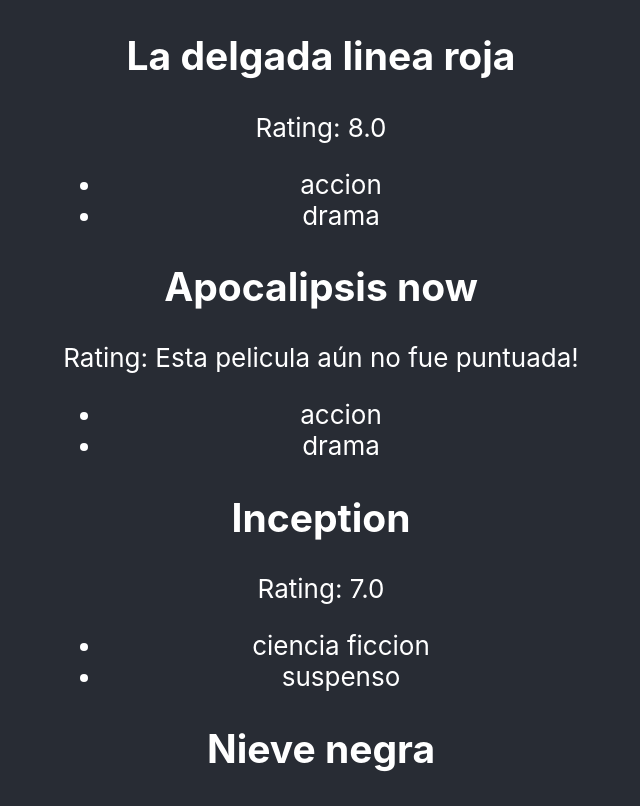
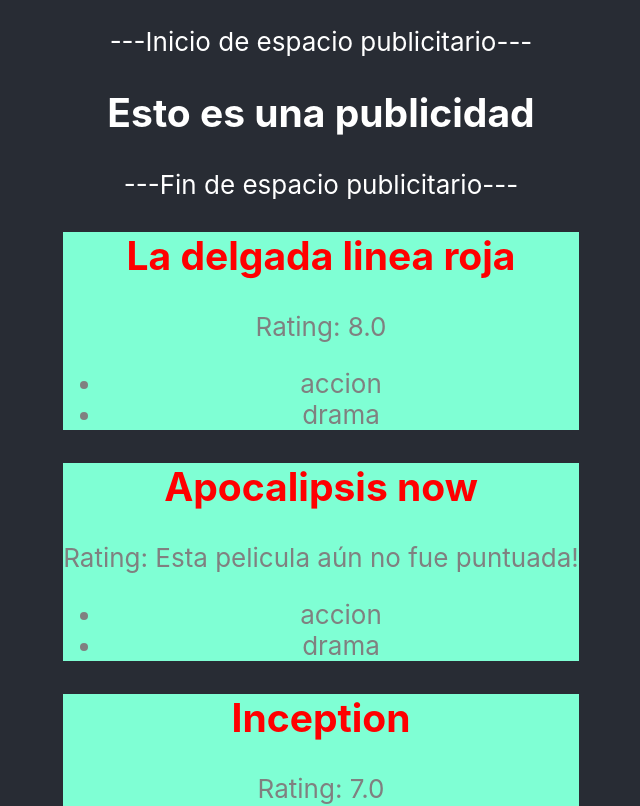
Before and after one commit to Mora-Dav/react-playground, a React (Create React App) app: page / in a window 1280 px wide. Shown: the top 806 px of the page, without its empty margins (319-959 px from the left). Built offline with nearby package versions, Linux system fonts and the light colour scheme.

Commit message:
hoja de estilo componentes

```diff
--- a/package.json
+++ b/package.json
@@ -6,6 +6,7 @@
     "@testing-library/jest-dom": "^5.11.9",
     "@testing-library/react": "^11.2.5",
     "@testing-library/user-event": "^12.6.3",
+    "prop-types": "^15.7.2",
     "react": "^17.0.1",
     "react-dom": "^17.0.1",
     "react-scripts": "4.0.2",
--- a/src/App.js
+++ b/src/App.js
@@ -1,4 +1,4 @@
-import logo from './logo.svg';
+import ContenedorPublicidad from './components/ContenedorPublicidad';
 import './App.css';
 import TiraPeliculas from './components/TiraPeliculas'
 
@@ -7,10 +7,22 @@
     <div className="App">
       <header className="App-header">
         <main>
+          <ContenedorPublicidad>
+            <h2>Esto es una publicidad</h2>
+          </ContenedorPublicidad>
+
           <TiraPeliculas />
           <TiraPeliculas />
           <TiraPeliculas />
           <TiraPeliculas />
+
+          <ContenedorPublicidad>
+            <ul>
+              <li>Publicidad 1</li>
+              <li>Publicidad 2</li>
+              <li>Publicidad 3</li>
+            </ul>
+          </ContenedorPublicidad>
         </main>
       </header>
     </div>
--- /dev/null
+++ b/src/components/ContenedorPublicidad.js
@@ -0,0 +1,13 @@
+import Pelicula from './Pelicula';
+
+function ContenedorPublicidad(props) {
+    return (
+        <div>
+            <p>---Inicio de espacio publicitario---</p>
+            {props.children}
+            <p>---Fin de espacio publicitario---</p>
+        </div>
+    )
+}
+
+export default ContenedorPublicidad;
--- a/src/components/Pelicula.js
+++ b/src/components/Pelicula.js
@@ -1,4 +1,5 @@
 import React from 'react' ;
+import './pelicula.css'
 
 function Pelicula(props) {
 
@@ -14,8 +15,8 @@
     }
 
     return (
-        <div>
-            <h2>{props.titulo}</h2>
+        <div className='movie'>
+            <h2 className='movie'>{props.titulo}</h2>
             <p>Rating: {props.rating} </p>
                 { listadoDeGeneros }
         </div>
--- /dev/null
+++ b/src/components/pelicula.css
@@ -0,0 +1,8 @@
+ div.movie{
+    background-color: aquamarine;
+    color: gray
+}
+
+h2.movie {
+    color: red;
+}
```
